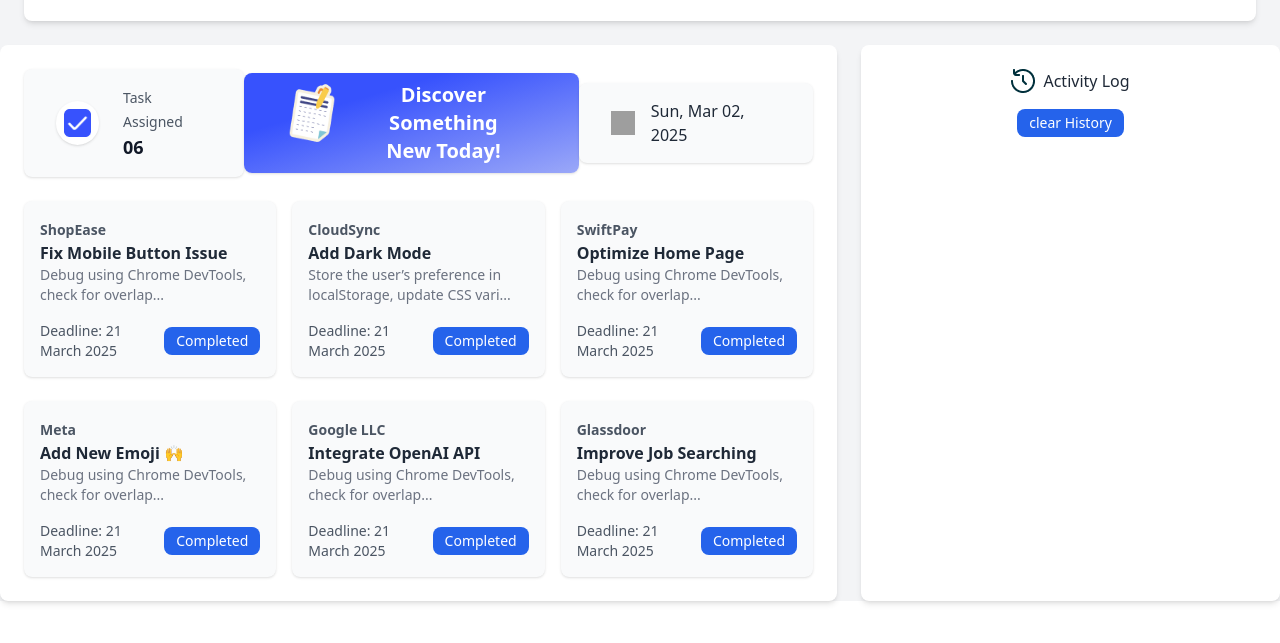
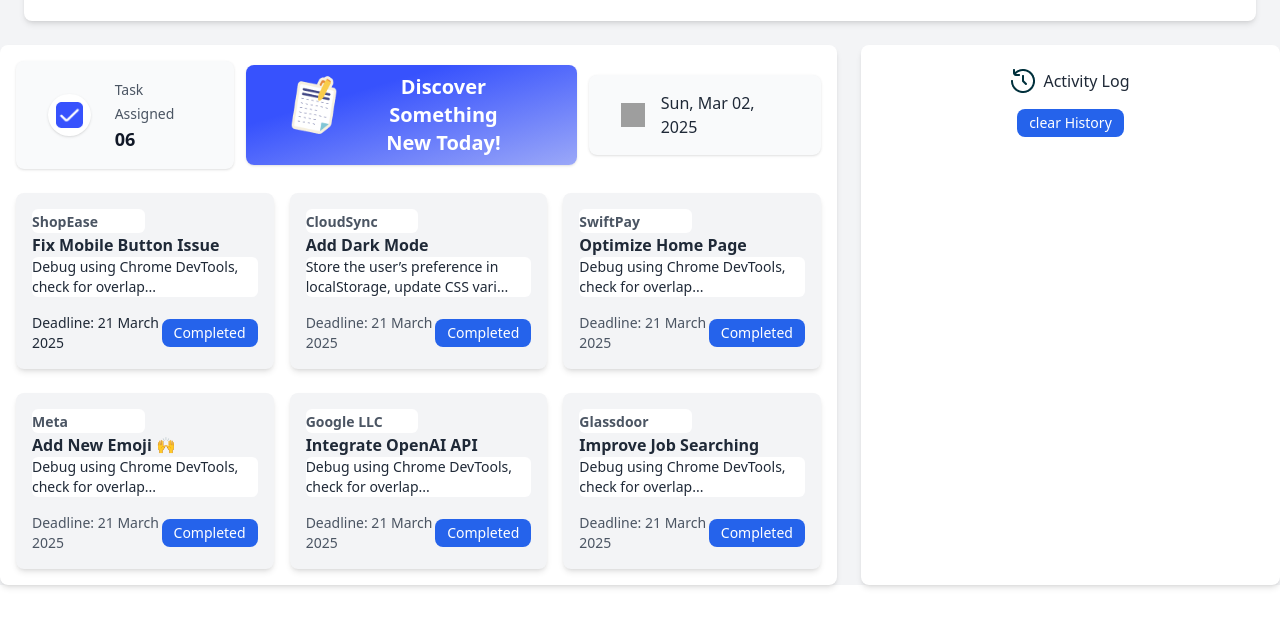
Before and after one commit to Iftikhar15/A5-B11-Iftikhar, a plain HTML site: page index.html in a window 1280 px wide. Shown: the part 115-758 px from the top of the page. Drawn offline with nearby package versions, Linux system fonts and the light colour scheme; grey boxes are pictures that could not be loaded.

Commit message:
added activity log notification with time and improved html design

```diff
--- a/JS/DevBoard.js
+++ b/JS/DevBoard.js
@@ -21,8 +21,9 @@
             alert("board updated successfully");
             const container = document.getElementById("notiContainer");
             const comment = document.createElement("p");
+            const taskCompleteTime=new Date().toLocaleTimeString()
             comment.className = "comment";
-            comment.innerText = `You have completed ${title} task.`;
+            comment.innerText = `You have completed ${title} task at ${taskCompleteTime}.`;
             console.log(container, comment);
             container.appendChild(comment);
             count++;
--- a/index.html
+++ b/index.html
@@ -80,9 +80,9 @@
     <main>
 
         <div class="flex max-w-7xl mx-auto gap-6">
-        <div class="max-w-7xl mx-auto bg-white p-6 rounded-lg shadow-md  w-2/3">
+        <div class="max-w-7xl mx-auto bg-white p-4 rounded-lg shadow-md  w-2/3">
 
-            <div class="flex justify-between items-center mb-6 ">
+            <div class="flex justify-between items-center mb-6 gap-3">
 
                 <!-- Task Assigned -->
                 <div class="flex items-center bg-gray-50 p-4 shadow rounded-lg space-x-3 px-8">
@@ -98,10 +98,10 @@
 
                 <!-- Discover Something New -->
                  <button  onclick="window.open('blog.html', '_blank')">
-                <div class="bg-blue-gradient text-white px-10 py-2 rounded-lg shadow flex items-center space-x-3">
+                <div class="bg-blue-gradient text-white px-10 py-2 rounded-lg shadow flex space-x-3">
                     <div class="flex gap-2">
                             <img src="/assets/board.png" alt="Calendar" class="w-14 h-16">
-                            <span class="text-xl font-semibold">Discover Something <br> New Today!</span>
+                            <span class="text-xl font-semibold">Discover Something <br>New Today!</span>
                     </div>
                 </div>
             </button>
@@ -117,12 +117,12 @@
 
             <!-- Cart section -->
             <div class="grid grid-cols-3 gap-4">
-                <div class="bg-gray-50 p-4 rounded-lg shadow">
-                    <span class="text-sm font-semibold text-gray-600">ShopEase</span>
+                <div class="bg-gray-100 p-4 rounded-lg shadow-md">
+                    <div class="bg-white rounded-md  w-1/2"><span class="text-sm font-semibold text-gray-600">ShopEase</span></div>
                     <h3 class="font-bold text-gray-800">Fix Mobile Button Issue</h3>
-                    <p class="text-gray-500 text-sm">Debug using Chrome DevTools, check for overlap...</p>
+                    <p class="text-gray-800 text-sm bg-white rounded-md">Debug using Chrome DevTools, check for overlap...</p>
                     <div class="flex justify-between items-center mt-4">
-                        <span class="text-gray-600 text-sm">Deadline: 21 March 2025</span>
+                        <span class="text-gray-800 text-sm">Deadline: 21 March 2025</span>
                         <button
                         onclick="selectWristSize('a', 'Fix Mobile Button Issue')"
                          class="bg-blue-600 text-white px-3 py-1 text-sm rounded-lg"
@@ -130,10 +130,12 @@
                         </button>
                     </div>
                 </div>
-                <div class="bg-gray-50 p-4 rounded-lg shadow">
+                <div class="bg-gray-100 p-4 rounded-lg shadow-md">
+                    <div class="bg-white rounded-md  w-1/2">
                     <span class="text-sm font-semibold text-gray-600">CloudSync</span>
+                    </div>
                     <h3 class="font-bold text-gray-800">Add Dark Mode</h3>
-                    <p class="text-gray-500 text-sm">Store the user’s preference in localStorage, update CSS vari...</p>
+                    <p class="text-gray-800 text-sm  bg-white rounded-md">Store the user’s preference in localStorage, update CSS vari...</p>
                     <div class="flex justify-between items-center mt-4">
                         <span class="text-gray-600 text-sm">Deadline: 21 March 2025</span>
                         <button
@@ -143,10 +145,10 @@
                         </button>
                     </div>
                 </div>
-                <div class="bg-gray-50 p-4 rounded-lg shadow">
-                    <span class="text-sm font-semibold text-gray-600">SwiftPay</span>
+                <div class="bg-gray-100 p-4 rounded-lg shadow-md">
+                    <div class="bg-white rounded-md w-1/2"><span class="text-sm font-semibold text-gray-600">SwiftPay</span></div>
                     <h3 class="font-bold text-gray-800">Optimize Home Page</h3>
-                    <p class="text-gray-500 text-sm">Debug using Chrome DevTools, check for overlap...</p>
+                    <p class="text-gray-800 text-sm  bg-white rounded-md">Debug using Chrome DevTools, check for overlap...</p>
                     <div class="flex justify-between items-center mt-4">
                         <span class="text-gray-600 text-sm">Deadline: 21 March 2025</span>
                         <button
@@ -159,10 +161,10 @@
             </div>
 
             <div class="mt-6 grid grid-cols-3 gap-4">
-                <div class="bg-gray-50 p-4 rounded-lg shadow">
-                    <span class="text-sm font-semibold text-gray-600">Meta</span>
+                <div class="bg-gray-100 p-4 rounded-lg shadow-md">
+                    <div class="bg-white rounded-md w-1/2"><span class="text-sm font-semibold text-gray-600">Meta</span></div>
                     <h3 class="font-bold text-gray-800">Add New Emoji 🙌</h3>
-                    <p class="text-gray-500 text-sm">Debug using Chrome DevTools, check for overlap...</p>
+                    <p class="text-gray-800 text-sm  bg-white rounded-md">Debug using Chrome DevTools, check for overlap...</p>
                     <div class="flex justify-between items-center mt-4">
                         <span class="text-gray-600 text-sm">Deadline: 21 March 2025</span>
                         <button
@@ -172,10 +174,10 @@
                         </button>
                     </div>
                 </div>
-                <div class="bg-gray-50 p-4 rounded-lg shadow">
-                    <span class="text-sm font-semibold text-gray-600">Google LLC</span>
+                <div class="bg-gray-100 p-4 rounded-lg shadow-md">
+                    <div class="bg-white rounded-md w-1/2"><span class="text-sm font-semibold text-gray-600">Google LLC</span></div>
                     <h3 class="font-bold text-gray-800">Integrate OpenAI API</h3>
-                    <p class="text-gray-500 text-sm">Debug using Chrome DevTools, check for overlap...</p>
+                    <p class="text-gray-800 text-sm  bg-white rounded-md">Debug using Chrome DevTools, check for overlap...</p>
                     <div class="flex justify-between items-center mt-4">
                         <span class="text-gray-600 text-sm">Deadline: 21 March 2025</span>
                         <button
@@ -185,10 +187,10 @@
                         </button>
                     </div>
                 </div>
-                <div class="bg-gray-50 p-4 rounded-lg shadow">
-                    <span class="text-sm font-semibold text-gray-600">Glassdoor</span>
+                <div class="bg-gray-100 p-4 rounded-lg shadow-md">
+                    <div class="bg-white rounded-md  w-1/2"><span class="text-sm font-semibold text-gray-600">Glassdoor</span></div>
                     <h3 class="font-bold text-gray-800">Improve Job Searching</h3>
-                    <p class="text-gray-500 text-sm">Debug using Chrome DevTools, check for overlap...</p>
+                    <p class="text-gray-800 text-sm  bg-white rounded-md">Debug using Chrome DevTools, check for overlap...</p>
                     <div class="flex justify-between items-center mt-4">
                         <span class="text-gray-600 text-sm">Deadline: 21 March 2025</span>
                         <button
```
Also changed, not shown: blog.html (+17 -44 lines).
